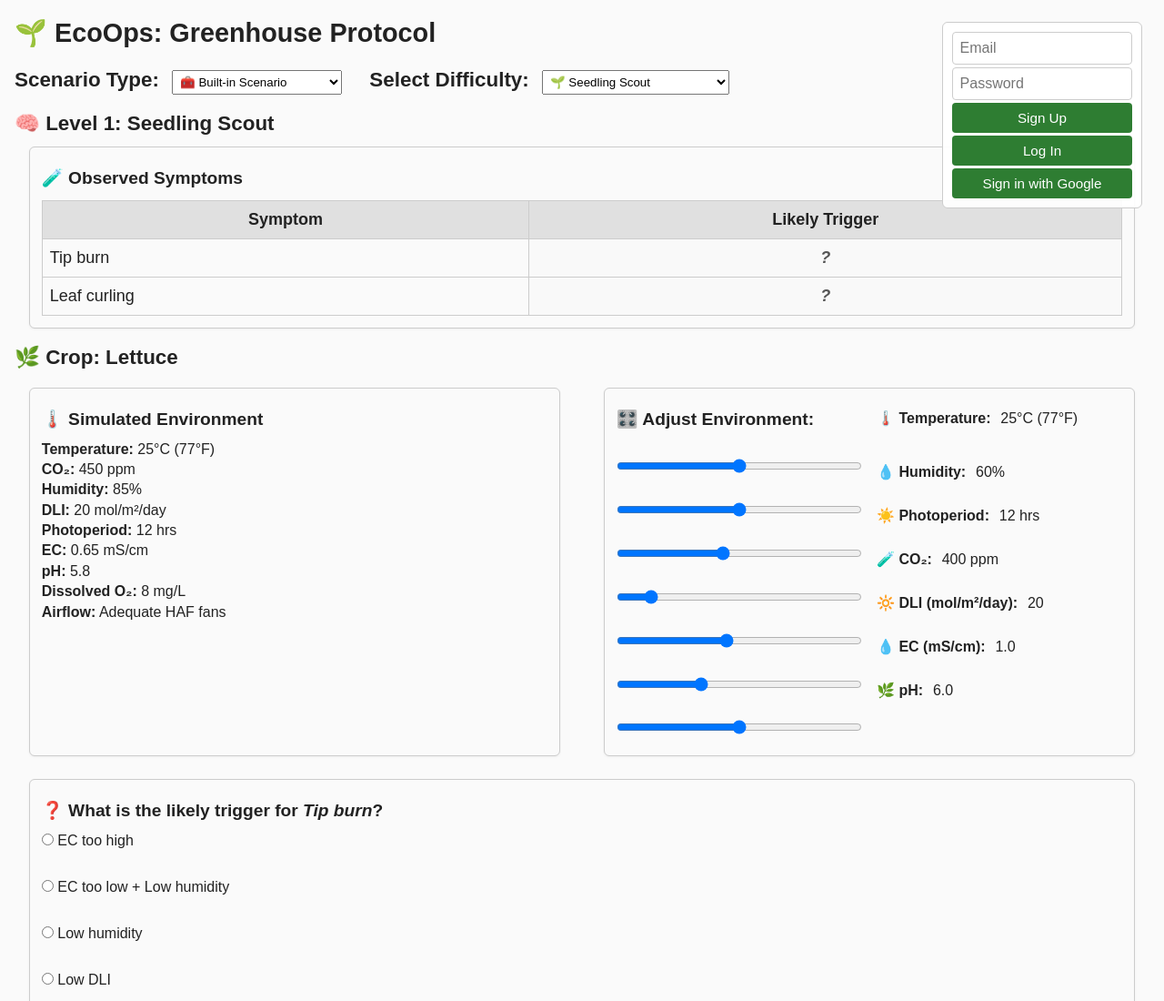
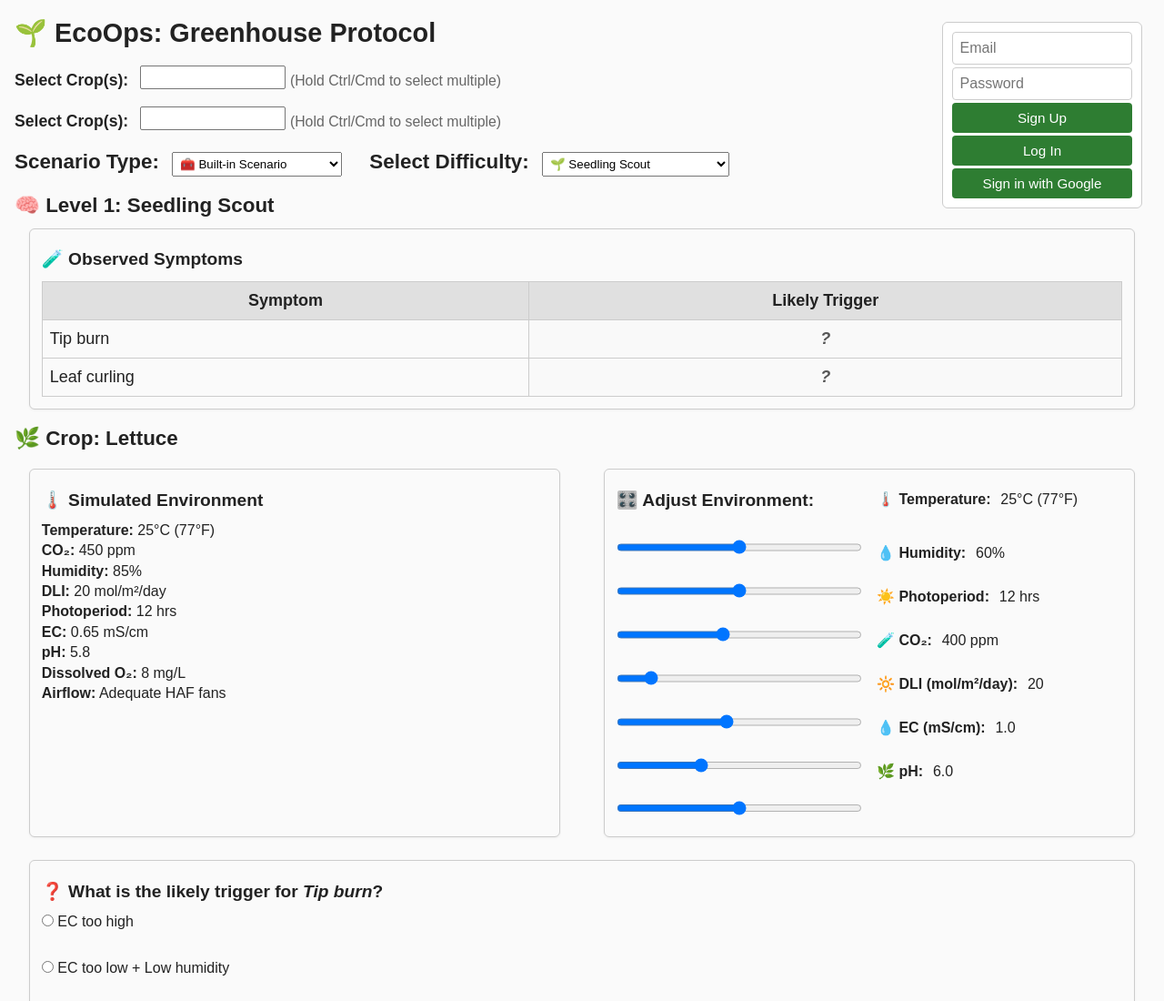
Before and after one commit to C1-Moreno/ecoops-game, a website with bundled scripts: page public/index.html in a window 1280 px wide. Shown: the top 1100 px of the page at 91% size. Built offline with nearby package versions, Linux system fonts and the light colour scheme; no server answers.

Commit message:
Dropdown implementation index.html

```diff
--- a/public/index.html
+++ b/public/index.html
@@ -165,8 +165,25 @@
       </button>
       <span id="welcome" style="display:none;"></span>
     </div>
+    <!-- Insert the new crop select bar here -->
+    <div id="cropSelectBar" style="margin: 1rem 0; font-size: 1.1rem;">
+      <label for="cropSelect" style="margin-right:0.5rem;"><strong>Select Crop(s):</strong></label>
+      <select id="cropSelect" multiple size="1" style="min-width:160px; padding:0.25rem;">
+        <!-- Options will be populated by script.js -->
+      </select>
+      <span style="font-size: 0.9em; color: #666;">(Hold Ctrl/Cmd to select multiple)</span>
+    </div>
+
+
 
 <!-- ─── Scenario Type & Difficulty (swapped order; larger font) ─── -->
+<div id="cropSelectBar" style="margin: 1rem 0; font-size: 1.1rem;">
+  <label for="cropSelect" style="margin-right:0.5rem;"><strong>Select Crop(s):</strong></label>
+  <select id="cropSelect" multiple size="1" style="min-width:160px; padding:0.25rem;">
+    <!-- Options will be populated by script.js -->
+  </select>
+  <span style="font-size: 0.9em; color: #666;">(Hold Ctrl/Cmd to select multiple)</span>
+</div>
 <div id="controlsBar" style="margin: 1rem 0; font-size: 1.4rem;">
   <label for="scenarioType" style="margin-right: 0.5rem;">
     <strong>Scenario Type:</strong>
```
